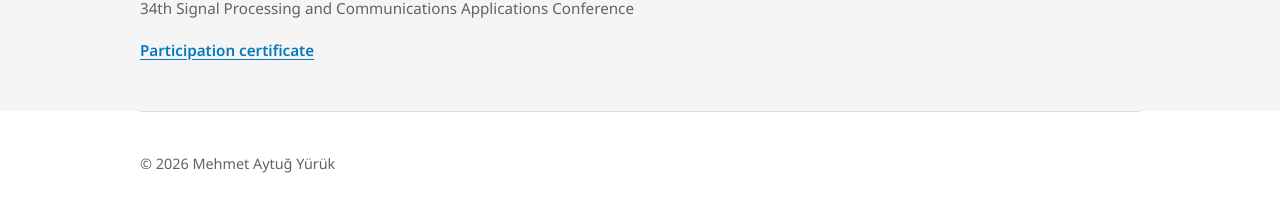
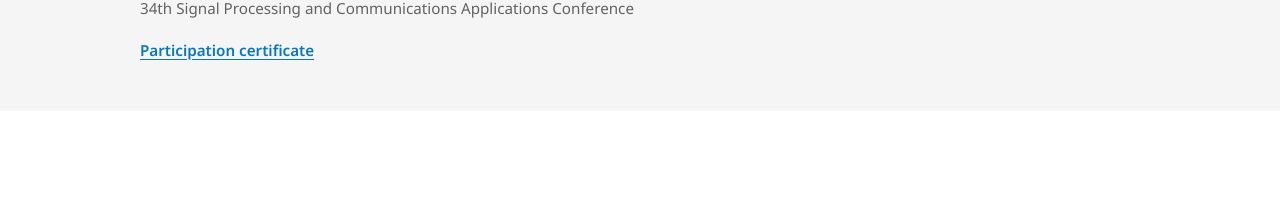
Before and after one commit to mehmetaytugyuruk/mehmetaytugyuruk.github.io, a Jekyll site: the page built from index.html, in a window 1280 px wide. Shown: the part 3843-4055 px from the top of the page. Built offline with Jekyll 4.4.1, drawn with Linux system fonts in a browser that asks for light colours; some web fonts are replaced; after the commit the page ends 3954 px from its top, so only the background shows below that.

Commit message:
End homepage after certificates

```diff
--- a/_includes/footer.html
+++ /dev/null
@@ -1,3 +0,0 @@
-<footer class="site-footer">
-  <p>© {{ site.time | date: '%Y' }} {{ site.data.profile.name }}</p>
-</footer>
--- a/_layouts/default.html
+++ b/_layouts/default.html
@@ -85,6 +85,5 @@
   <body class="{% if page.home %}home{% else %}interior{% endif %}">
     <a class="skip-link" href="#main-content">Skip to content</a>
     {{ content }}
-    {% include footer.html %}
   </body>
 </html>
--- a/assets/css/site.css
+++ b/assets/css/site.css
@@ -478,26 +478,9 @@ h3 {
   color: var(--muted);
 }
 
-.site-footer {
-  display: flex;
-  width: min(calc(100% - 3rem), var(--shell));
-  justify-content: space-between;
-  gap: 1rem 2rem;
-  margin: 0 auto;
-  padding: 2.5rem 0;
-  border-top: 1px solid var(--rule);
-  color: var(--muted);
-  font-size: 0.9rem;
-}
-
-.site-footer p {
-  margin: 0;
-}
-
 @media (max-width: 760px) {
   .container,
-  .page-main,
-  .site-footer {
+  .page-main {
     width: min(calc(100% - 2rem), var(--shell));
   }
 
@@ -560,9 +543,6 @@ h3 {
     text-align: left;
   }
 
-  .site-footer {
-    flex-direction: column;
-  }
 }
 
 @media (prefers-reduced-motion: reduce) {
@@ -584,8 +564,7 @@ h3 {
   }
 
   .container,
-  .page-main,
-  .site-footer {
+  .page-main {
     width: 100%;
   }
 }
```
